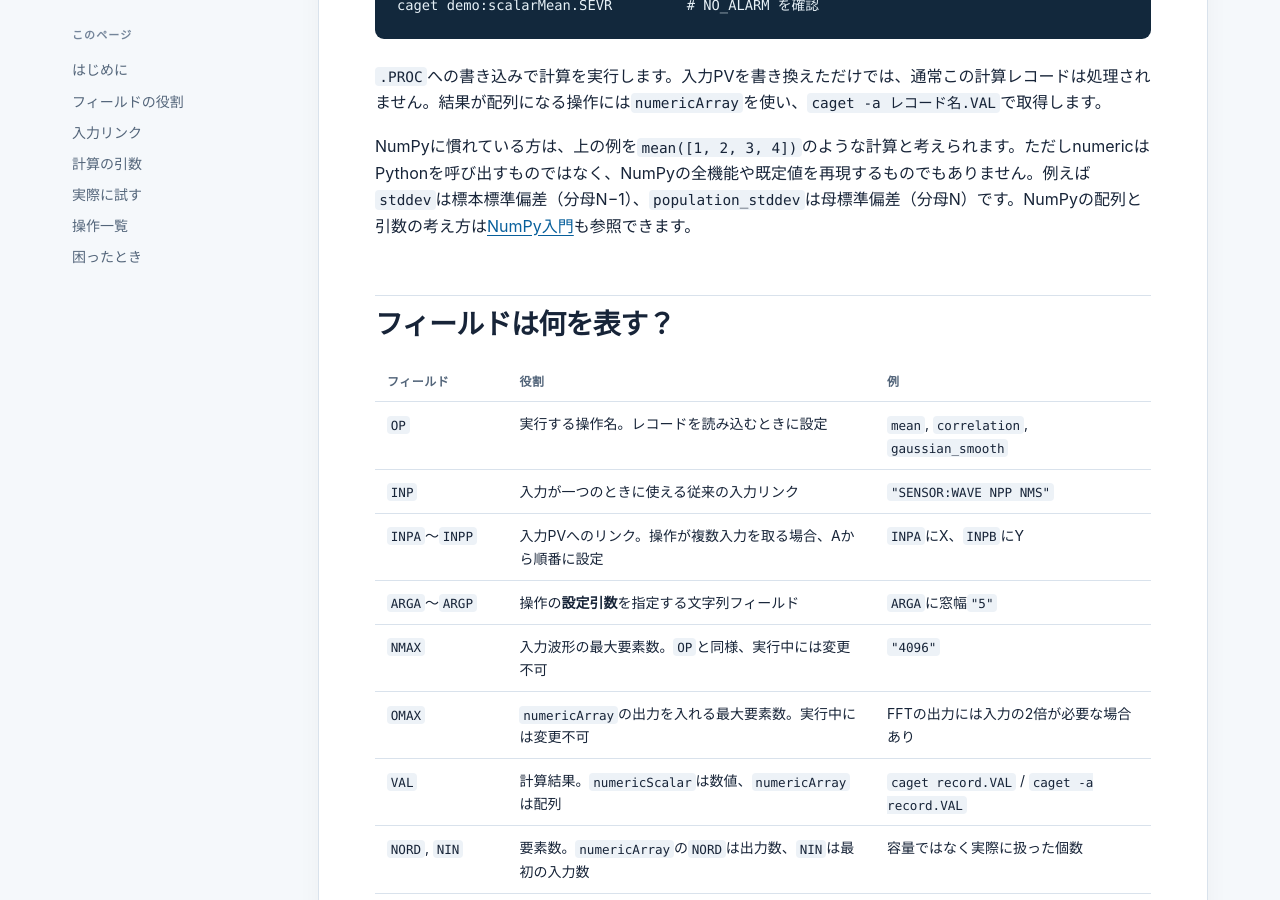
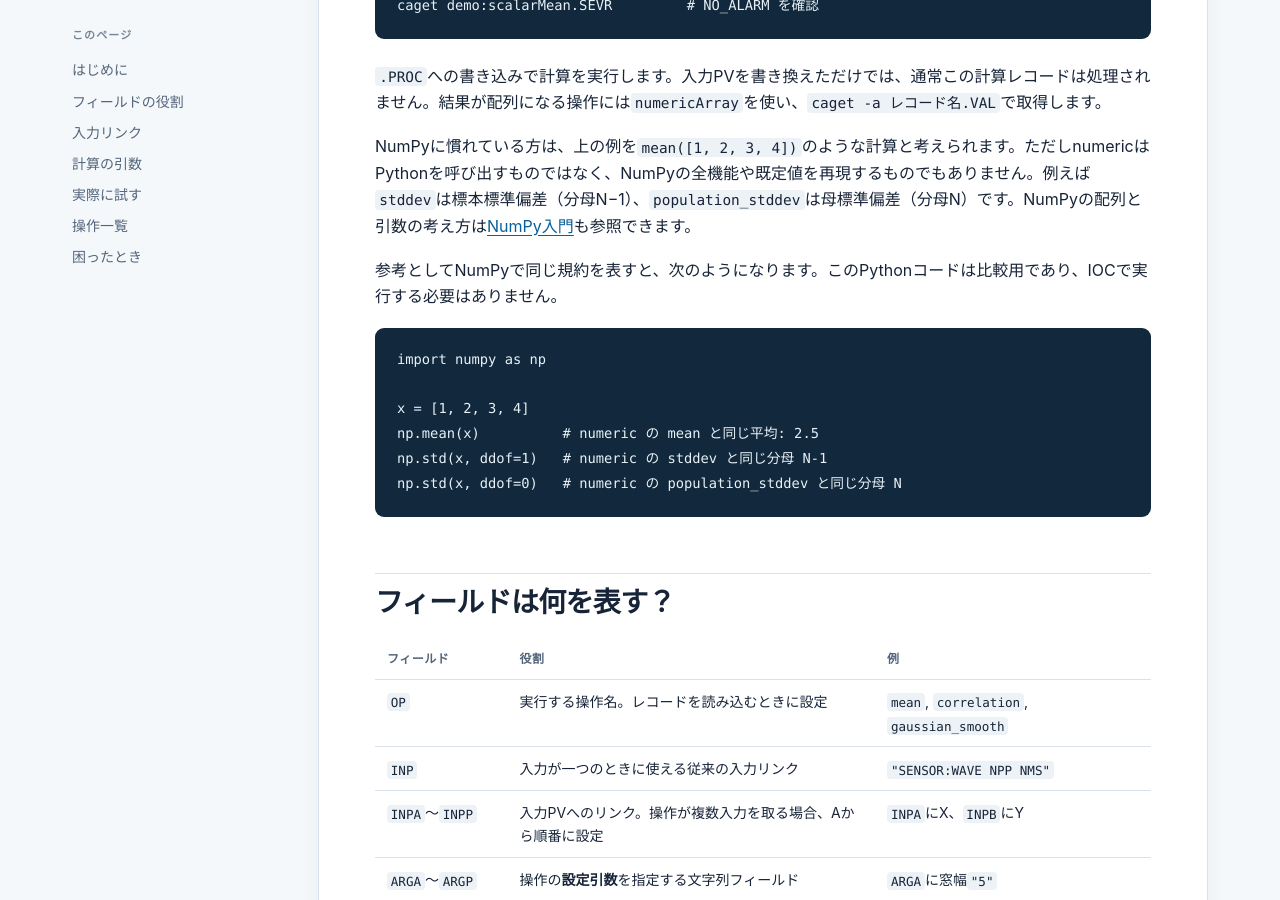
Before and after one commit to akared819/numeric, a Jekyll site: the page built from docs-site/ja/index.md, in a window 1280 px wide and 900 px high, scrolled down 955 px. Built offline with Jekyll 4.4.1, drawn with Linux system fonts in a browser that asks for light colours.

Commit message:
Explain NumPy comparison and variance conventions

````diff
--- a/docs-site/ja/index.md
+++ b/docs-site/ja/index.md
@@ -38,6 +38,17 @@ caget demo:scalarMean.SEVR         # NO_ALARM を確認
 `.PROC`への書き込みで計算を実行します。入力PVを書き換えただけでは、通常この計算レコードは処理されません。結果が配列になる操作には`numericArray`を使い、`caget -a レコード名.VAL`で取得します。
 
 NumPyに慣れている方は、上の例を`mean([1, 2, 3, 4])`のような計算と考えられます。ただしnumericはPythonを呼び出すものではなく、NumPyの全機能や既定値を再現するものでもありません。例えば`stddev`は標本標準偏差（分母N−1）、`population_stddev`は母標準偏差（分母N）です。NumPyの配列と引数の考え方は[NumPy入門](https://numpy.org/doc/stable/user/absolute_beginners.html)も参照できます。
+
+参考としてNumPyで同じ規約を表すと、次のようになります。このPythonコードは比較用であり、IOCで実行する必要はありません。
+
+```python
+import numpy as np
+
+x = [1, 2, 3, 4]
+np.mean(x)          # numeric の mean と同じ平均: 2.5
+np.std(x, ddof=1)   # numeric の stddev と同じ分母 N-1
+np.std(x, ddof=0)   # numeric の population_stddev と同じ分母 N
+```
 
 <h2 id="fields">フィールドは何を表す？</h2>
 
````
